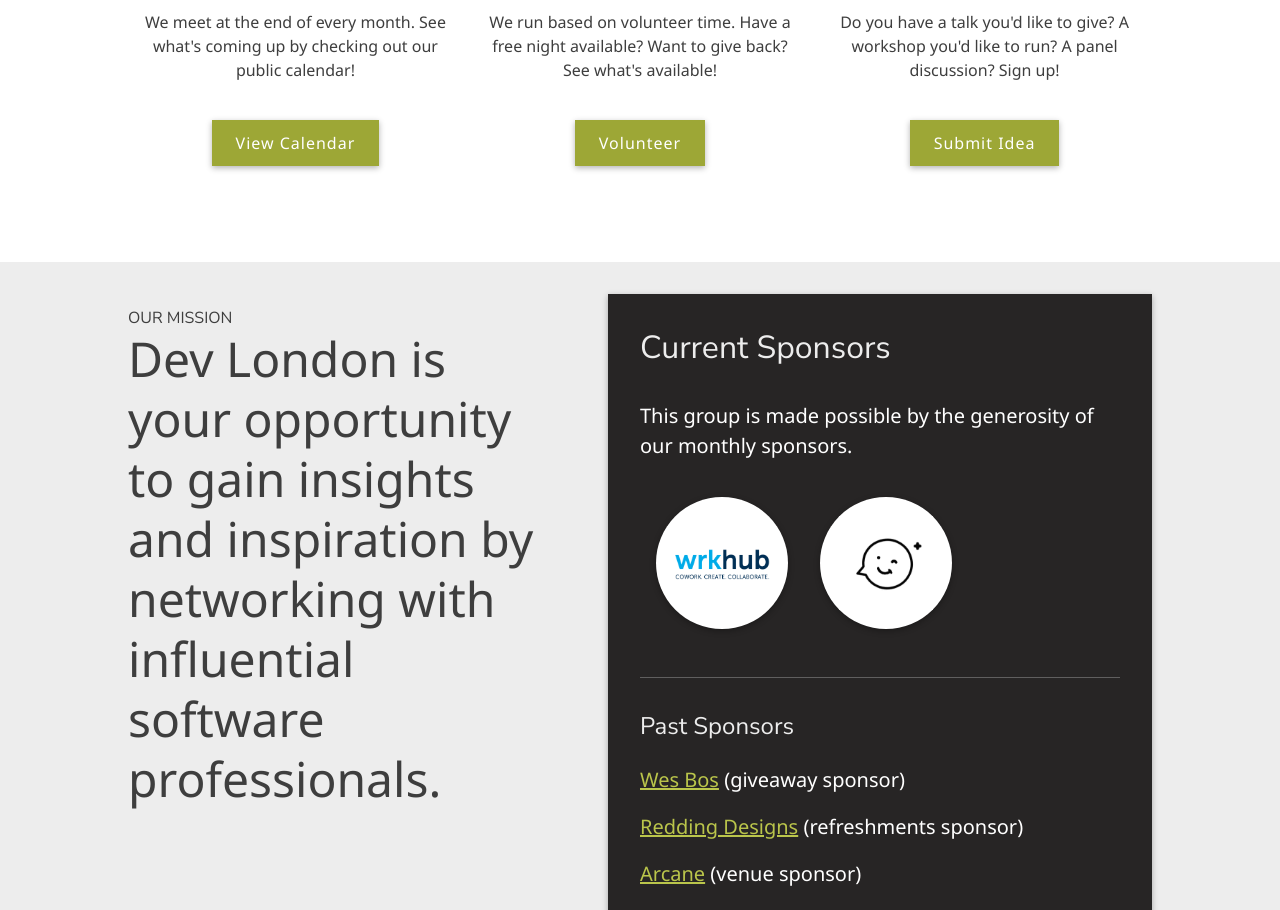
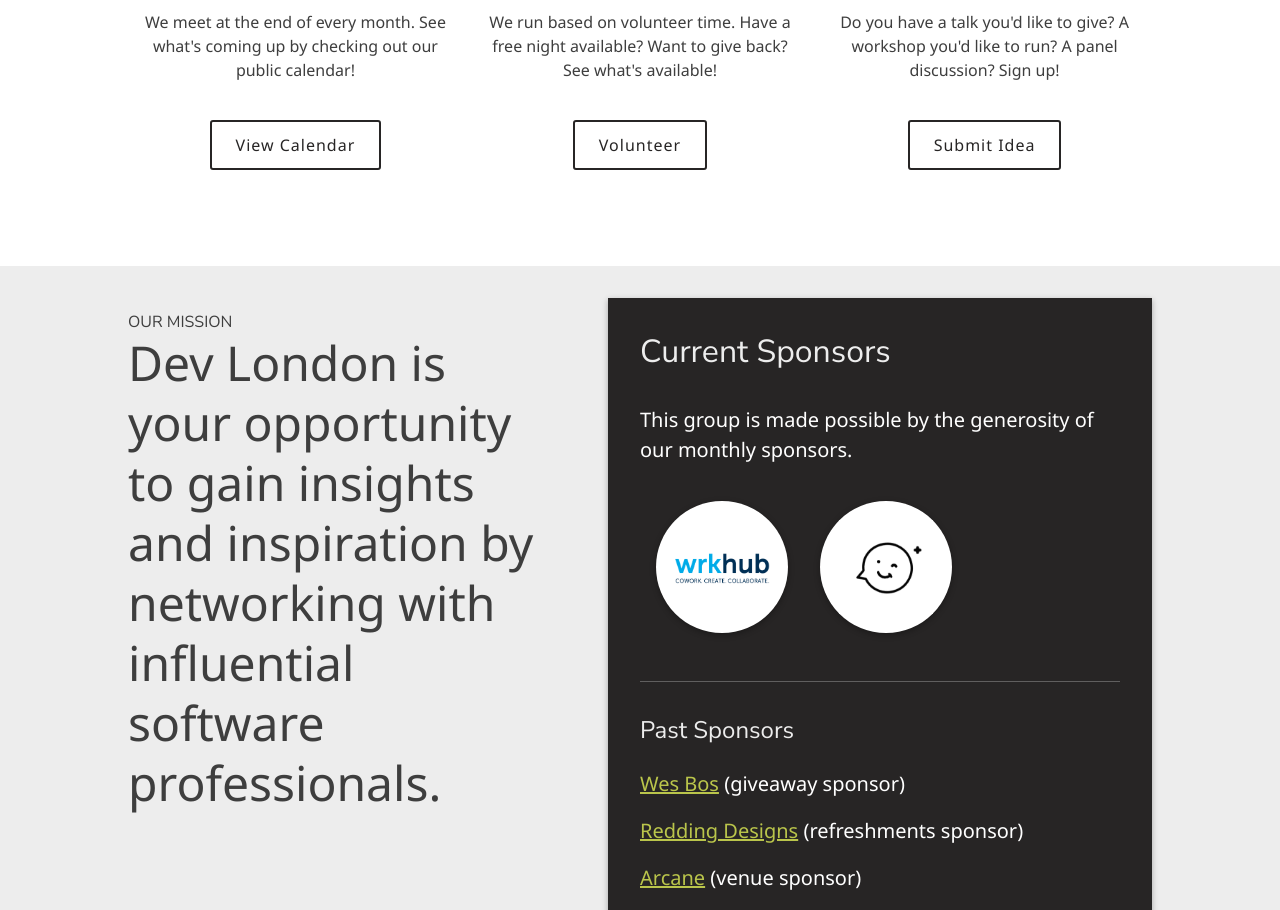
Before and after one commit to DevLdn/devldn-website, a React (Create React App) app in the folder client/: page / in a window 1280 px wide. Shown: the part 1000-1910 px from the top of the page. Built offline with nearby package versions, Linux system fonts and the light colour scheme; no server answers.

Commit message:
updates buttons on info section

```diff
--- a/client/src/components/Info.js
+++ b/client/src/components/Info.js
@@ -19,7 +19,7 @@ class Info extends Component {
             </p>
           </div>
           <a
-            className="button dark-button shadow"
+            className="button ghost-button"
             href="https://www.meetup.com/Dev-London/events/calendar/"
             target="_blank"
             rel="noopener noreferrer"
@@ -41,7 +41,7 @@ class Info extends Component {
             </p>
           </div>
           <a
-            className="button dark-button shadow"
+            className="button ghost-button"
             href="https://goo.gl/forms/iyx32mXrMsfRdjTw2"
             target="_blank"
             rel="noopener noreferrer"
@@ -63,7 +63,7 @@ class Info extends Component {
             </p>
           </div>
           <a
-            className="button dark-button shadow"
+            className="button ghost-button"
             href="https://goo.gl/forms/Uw69BK0kNZy22BCy1"
             target="_blank"
             rel="noopener noreferrer"
--- a/client/src/styles/_app.scss
+++ b/client/src/styles/_app.scss
@@ -329,14 +329,11 @@ header {
         color: $text-color;
     }
 
-    .dark-button {
-        background-color: darken( $primary-color, 10% );
-        transition: background-color 200ms ease;
-
-        &:hover {
-            background-color: darken( $primary-color, 20% );
-            transition: background-color 200ms ease;
-        }
+    .ghost-button {
+        border: 2px solid $dark-grey;
+        border-radius: 3px;
+        color: $dark-grey;
+        font-weight: 500;
     }
 }
 
```
